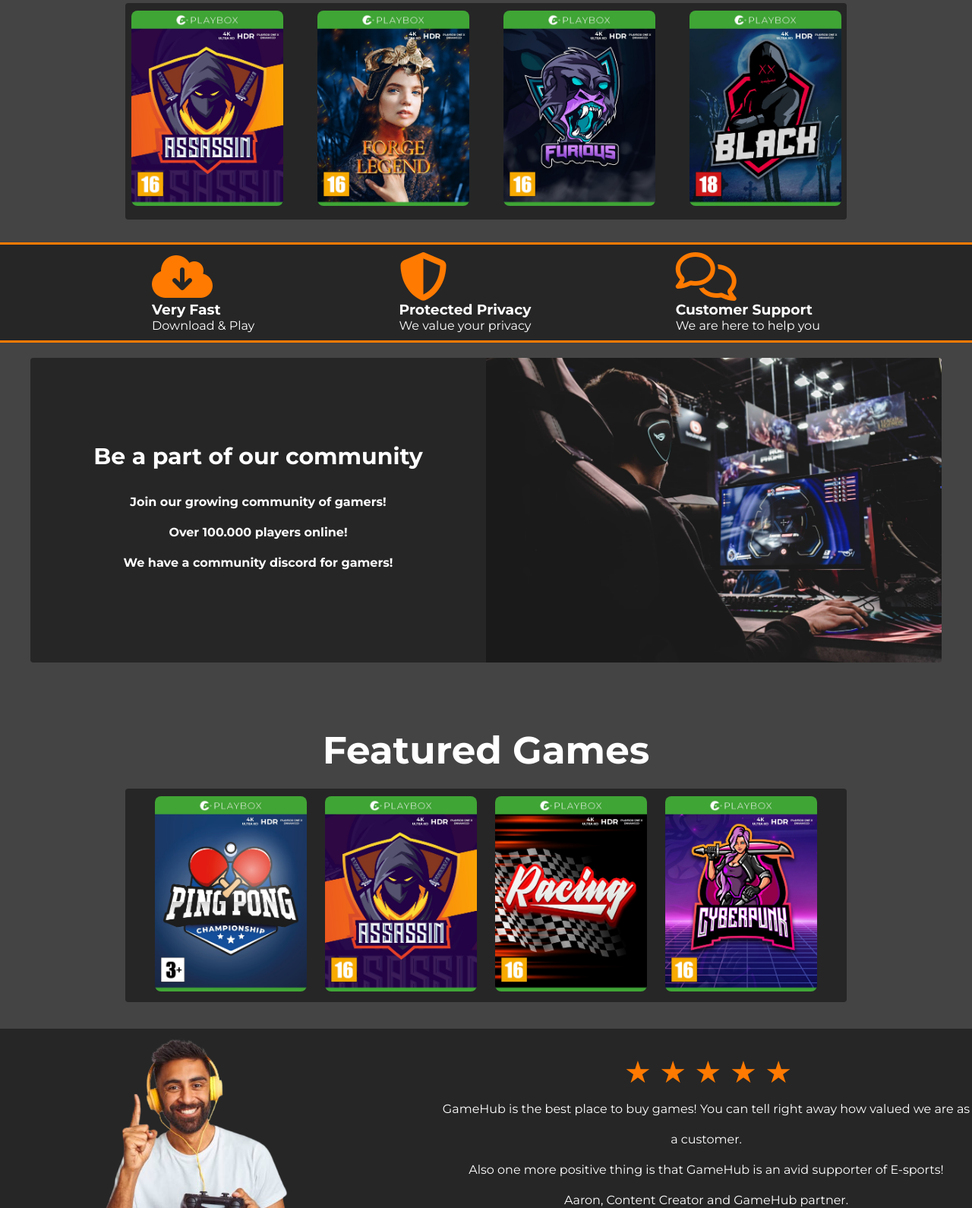
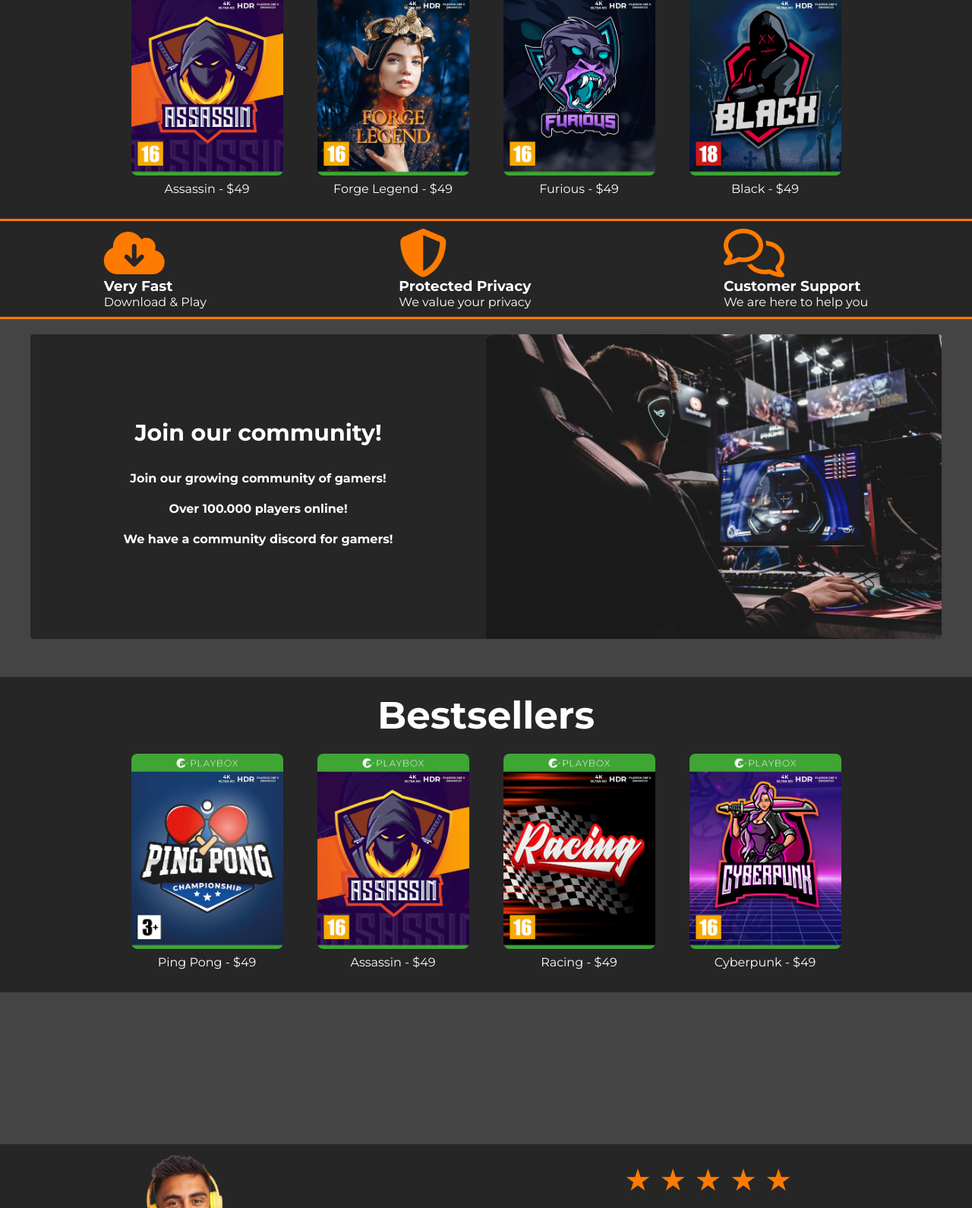
Before and after one commit to Arkuradev/GameHub---HTML-CSS-CA, a plain HTML site: page index.html in a window 1280 px wide. Shown: the part 727-2317 px from the top of the page at 76% size. Drawn offline with Linux system fonts and the light colour scheme; a web font is replaced by a local one.

Commit message:
Finalized Index
Finalized the index page.

```diff
--- a/index.html
+++ b/index.html
@@ -41,16 +41,21 @@
     <div class="trending-container">
         <a href="product-page.html">
             <img src="images/GameHub_covers5.jpg" alt="Trending games" class="featured-img">
+            <div class="title-description">Assassin - $49</div>
         </a>
         <a href="product-page.html">
             <img src="images/GameHub_covers10.jpg" alt="Trending games" class="featured-img">
+            <div class="title-description">Forge Legend - $49</div>
         </a>
         <a href="product-page.html">
             <img src="images/GameHub_covers4.jpg" alt="Trending games" class="featured-img">
+            <div class="title-description">Furious - $49</div>
         </a>
         <a href="product-page.html">
             <img src="images/GameHub_covers3.jpg" alt="Trending games" class="featured-img">
+            <div class="title-description">Black - $49</div>
         </a>
+
     </div>
 </section>
 
@@ -70,7 +75,7 @@
 <section>
     <div class="community-container">
         <div class="community-info">
-        <h2>Be a part of our community</h2>
+        <h2>Join our community!</h2>
         <p>Join our growing community of gamers!</p>
         <p>Over 100.000 players online!</p>
         <p>We have a community discord for gamers!</p>
@@ -80,21 +85,26 @@
     </div>
 </section>
 <section class="featured-games">
-    <h2>Featured Games</h2>
+    <h2>Bestsellers</h2>
     <div class="featured-container">
         <a href="product-page.html">
         <img src="images/GameHub_covers.jpg"  alt="game hub covers" class="featured-img" id="featured-image1">
+        <div class="title-description">Ping Pong - $49</div>
         </a>
         <a href="product-page.html">
         <img src="images/GameHub_covers5.jpg" alt="game hub covers" class="featured-img" id="featured-image2">
+        <div class="title-description">Assassin - $49</div>
         </a>
         <a href="product-page.html">
         <img src="images/GameHub_covers7.jpg" alt="game hub covers" class="featured-img" id="featured-image3">
+        <div class="title-description">Racing - $49</div>
         </a>
         <a href="product-page.html">
         <img src="images/GameHub_covers9.jpg" alt="game hub covers" class="featured-img" id="featured-image4">
+        <div class="title-description">Cyberpunk - $49</div>
         </a>
     </div>
+
 </section>
 <div class="featured-feedback">
     <div class="feedback-info">
--- a/styles/index.css
+++ b/styles/index.css
@@ -35,23 +35,27 @@
     width: 130px;
     font-size: 1rem;
 }
-
-.trending-games {
-    margin-top: 30px;
-    margin-bottom: 30px;
+.trending-games, .featured-games {
+    padding-bottom: 30px;
     font-size: 30px;
     display: flex;
+    background-color: var(--clr-dark);
     flex-direction: column;
     justify-content: center;
     align-items: center;
+    text-align: center;
 }
+.title-description, .trend-price {
+    font-size: 16px;
+}
+
 .information-line {
     background-color: var(--clr-dark);
     border-top: solid 3px var(--clr-primary);
     border-bottom: solid 3px var(--clr-primary);
     display: flex;
     padding: 10px;
-    justify-content: space-evenly;
+    justify-content: space-around;
 }
 
 #line-icon1, #line-icon2, #line-icon3 {
@@ -60,18 +64,10 @@
     float: left;
     color: var(--clr-primary);
 }
-
-.orange-breakline {
-    width: 100%;
-    height: 3px;
-    overflow: hidden;
-    background-color: var(--clr-primary);
-}
 .community-container {
     display: flex;
     justify-content: center;
     margin-top: 20px;
-
 }
 .community-info {
     background-color: var(--clr-dark);
@@ -94,7 +90,7 @@
 /* FEATURED SECTION */
 .featured-games {
     margin-top: 50px;
-    padding: 15px;
+    padding: 30x;
     display: flex;
     flex-direction: column;
     justify-content: center;
@@ -107,9 +103,7 @@
     gap: 1.5em;
     width: 950px;
     height: auto;
-    background-color: var(--clr-dark);
     border-radius: 4px;
-    padding: 10px;
 }
 .featured-img {
     width: 200px;
@@ -122,7 +116,6 @@
 
 /* FEATURED FEEDBACK SECTION */
 .featured-feedback {
-    margin-top: 200px;
     margin-bottom: 50px;
     height: auto;
     background-color: var(--clr-dark);
@@ -132,12 +125,11 @@
     justify-content: center;
     align-items: center;
     background-color: var(--clr-dark);
-    margin-bottom: 40px;
+    margin-top: 200px;
 }
 .featured-feedback {
     text-align: center;
     line-height: 40px;
-    margin-top: 20px;
 }
 #rating-stars {
     font-size: 40px;
@@ -156,7 +148,6 @@
 .user-feedback {
     display: flex;
     height: auto;
-    margin-top: 50px;
     flex-direction: column;
     justify-content: center;
     align-items: center;
@@ -178,7 +169,6 @@
 }
 .userfeedback-container h5 {
     margin-left: 5px;
-    margin-top: 20px;
 }
 .rating, .featured-rating {
     color: var(--clr-primary);
@@ -201,7 +191,7 @@
     }
 }
 
-@media (max-width: 980px) {
+@media (max-width: 983px) {
     .featured-cta {
         background-position-x: center;
         background-position-y: 65%;
@@ -282,9 +272,9 @@
         width: 400px;
         height: auto;
     }
+
     .community-info {
         width: 400px;
-        height: auto;
     }
     .featured-container, .trending-container {
         width: 400px;
--- a/styles/view-cart.css
+++ b/styles/view-cart.css
@@ -172,12 +172,6 @@ input:focus::-webkit-input-placeholder {
     border-color: var(--clr-primary);
     border-radius: 4px;
 }
-
-footer {
-    margin-top: 100px;
-}
-
-
 @media (max-width: 1250px) {
     .description {
         font-size: 0.7rem;
```
